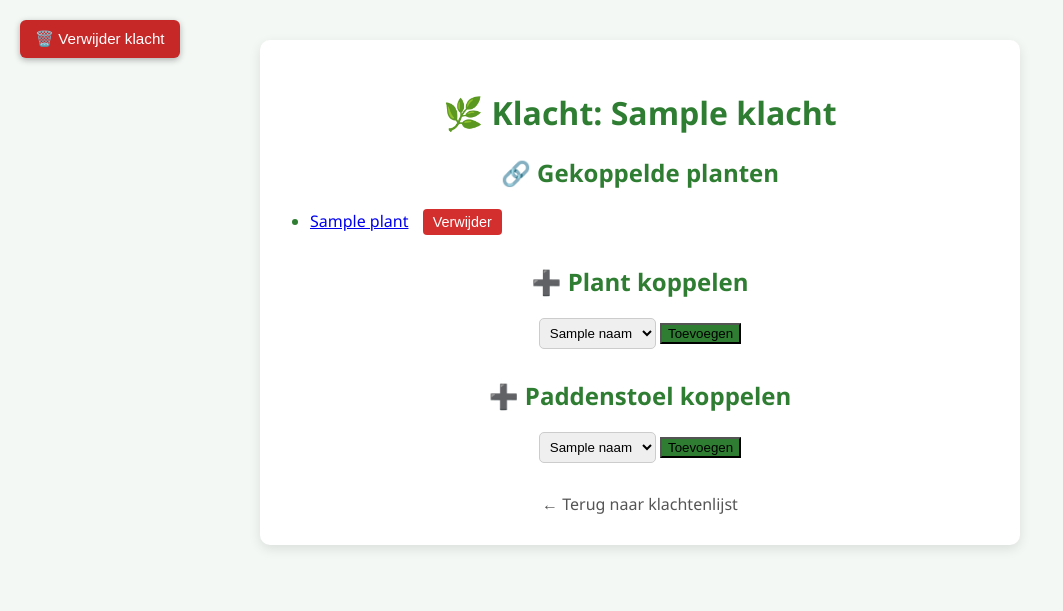
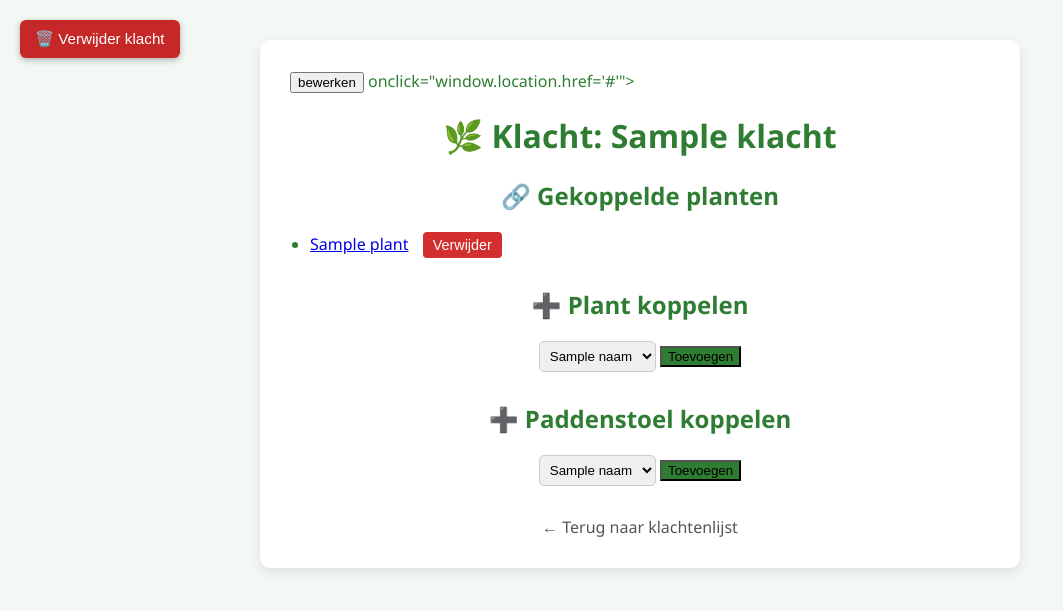
Before and after one commit to Stephankuil/Adelita, a Python web app: template templates/klacht_detail.html in a window 1280 px wide. Shown: the top 611 px of the page, without its empty margins (0-1063 px from the left). Run offline with Jinja, Linux system fonts and the light colour scheme; the template is opened without the code that fills it: most values are stand-ins (such as "Sample title", 1, 10 or a date in 2020).

Commit message:
bewerken knop in klacht detail

```diff
--- a/templates/klacht_detail.html
+++ b/templates/klacht_detail.html
@@ -29,6 +29,8 @@
 
 
 <div class="container">
+    <button class="bewerken-knop" type="submit">bewerken</button>
+        onclick="window.location.href='{{ url_for('klacht_bp.bewerken_klacht', klacht_id=klacht_id) }}'">
     <h1>🌿 Klacht: {{ klacht }}</h1>
 
     <h2>🔗 Gekoppelde planten</h2>
```
